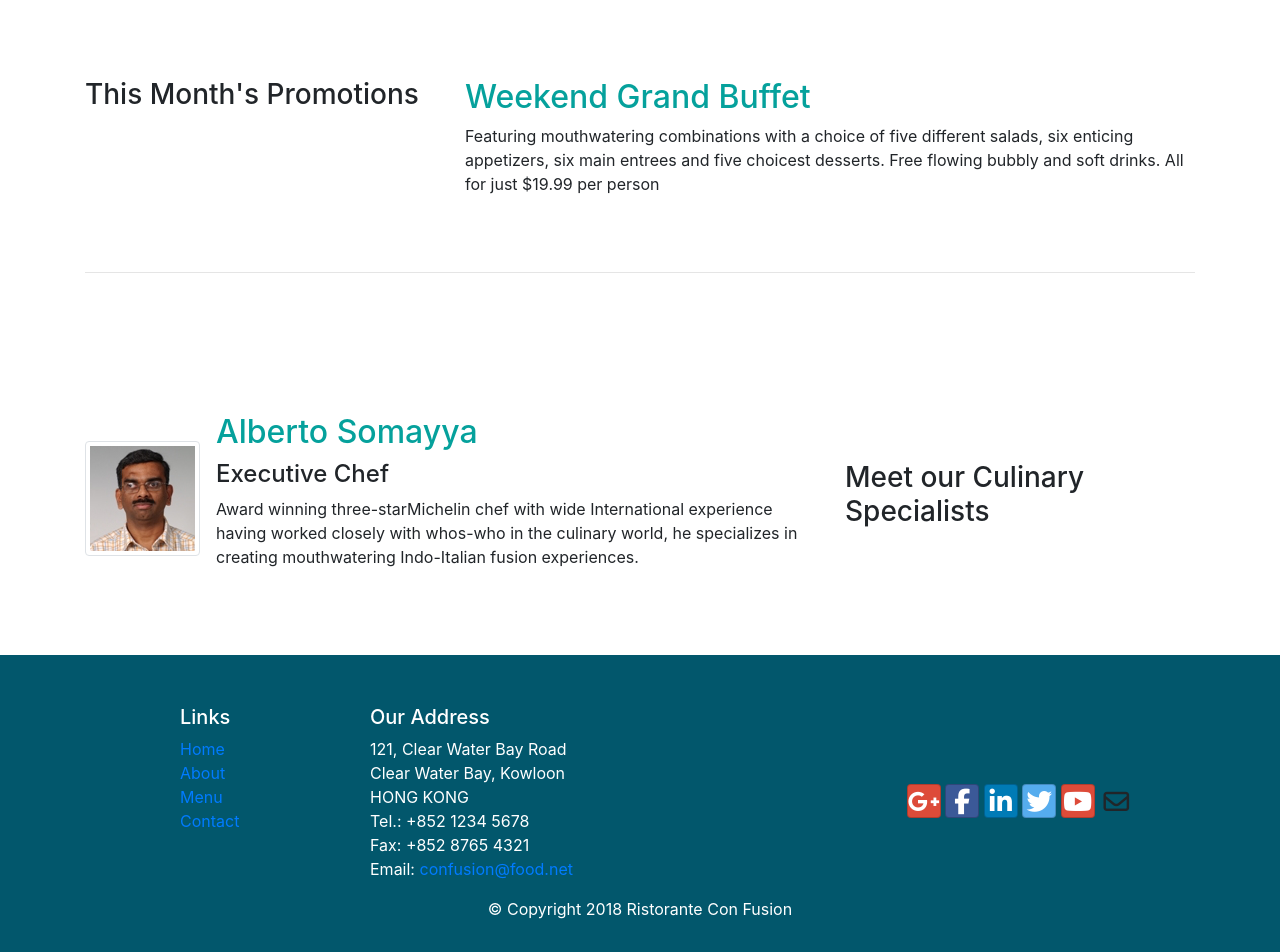
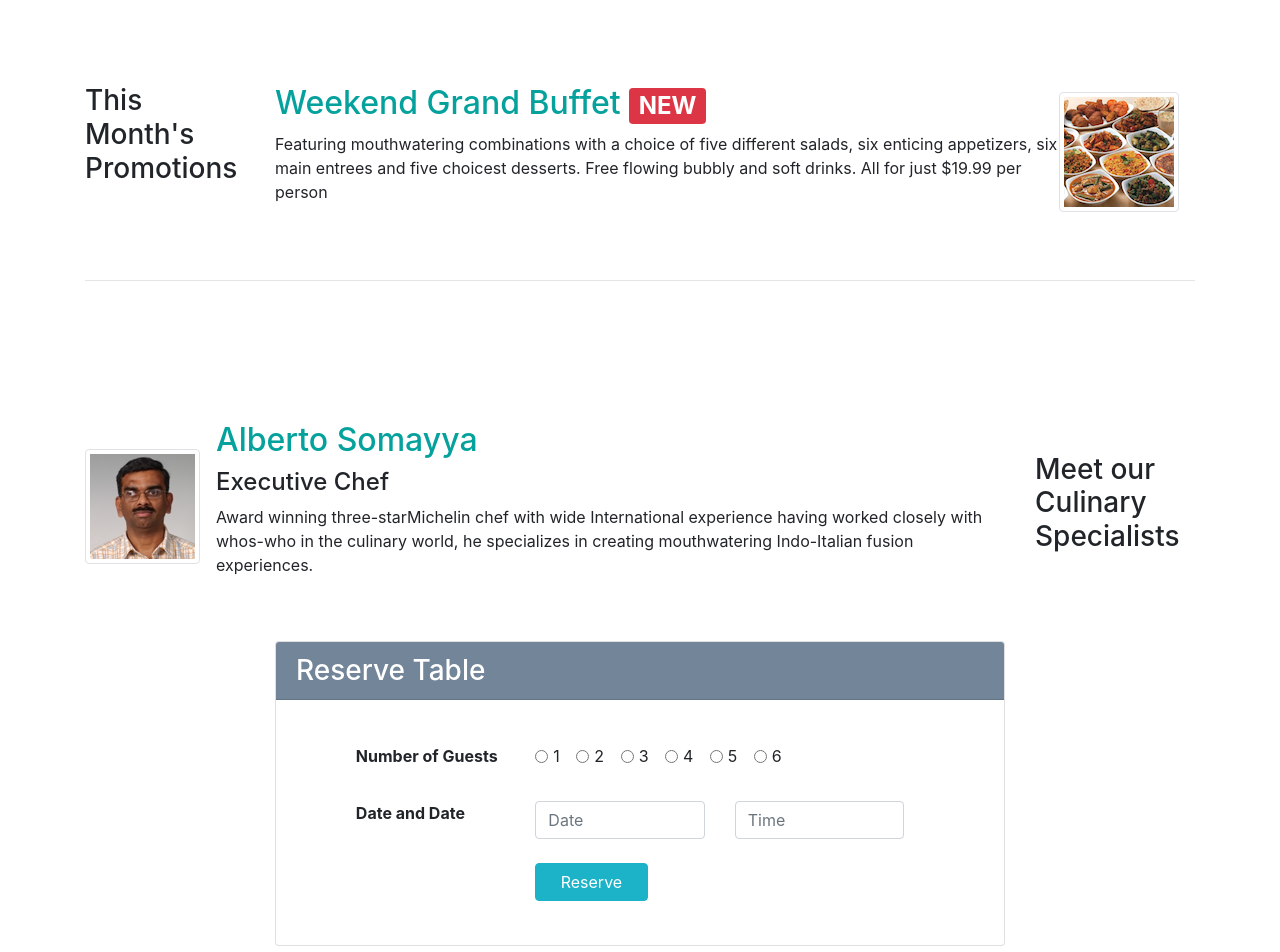
Before and after one commit to noaholatoye/Ristorante_About_Us, a plain HTML site: page index.html in a window 1280 px wide. Shown: the part 640-1592 px from the top of the page. Drawn offline with nearby package versions, Linux system fonts and the light colour scheme.

Commit message:
will add card and buttons to index.html

```diff
--- a/css/style.css
+++ b/css/style.css
@@ -58,6 +58,19 @@ hr {
 	padding-bottom: 50px;
 }
 
+.reserve-table {
+	background-color: #738598;
+}
+
+.reserver-btn {
+	background-color: #1cb3c8;
+	border-color: #1cb3c8;
+	width: 100%;
+}
+.reserver-btn:hover {
+	background-color: #3c415e;
+}
+
 /* ===================================
 Contact us
 ======================================*/
@@ -66,3 +79,12 @@ Contact us
 .feedback {
 	margin: 30px 0 50px 0;
 }
+
+/* ===============================
+  Media query @ 574px
+  ================================== */
+/* @media (min-width: 574px) {
+	.navbar-brand img {
+		display: none;
+	}
+} */
--- a/index.html
+++ b/index.html
@@ -35,8 +35,14 @@
 					>
 						<span class="navbar-toggler-icon"></span>
 					</button>
-					<a class="navbar-brand mr-auto" href="#"><img src="img/logo.png"
-                                      height="30" width="41"></a>
+					<a class="d-none d-sm-block navbar-brand mr-auto" href="#"
+						><img
+							src="img/logo.png"
+							height="30"
+							width="41"
+							alt="Con Fusion Logo"
+					/></a>
+
 					<div class="collapse navbar-collapse" id="Navbar">
 						<ul class="navbar-nav ml-auto">
 							<li class="nav-item active">
@@ -70,14 +76,23 @@
 							<div class="col-md-7">
 								<h1>Ristorante con Fusion</h1>
 								<p>
-                                    We take inspiration from the World's best cuisines, and create a
-                                    unique fusion experience. Our lipsmacking creations will tickle
-                                    your culinary senses!
+									We take inspiration from the World's best cuisines, and create
+									a unique fusion experience. Our lipsmacking creations will
+									tickle your culinary senses!
 								</p>
 							</div>
-                            <div class="ml-auto col-sm-4 align-self-center">
-                                <img src="img/logo.png" class="img-fluid">
+							<div class="col-md-3 align-self-center">
+								<img
+									src="img/logo.png"
+									class="img-fluid"
+									alt="Con Fusion Logo"
+								/>
 							</div>
+							<form class="col-12 col-sm-2 align-self-center">
+								<button type="submit" class="btn btn-primary mt-4 reserver-btn">
+									Reserve Table
+								</button>
+							</form>
 						</div>
 					</div>
 				</div>
@@ -86,55 +101,180 @@
 
 		<div class="container">
 			<div class="row aline-items-center content-row">
-
-				<div class="col-sm-4">
+				<div class="col-sm-2">
 					<h3>Our Lipsmacking Culinary Creations</h3>
 				</div>
-				<div class="col-sm-8 order-first">
+				<div class="col-sm-10 order-first">
 					<div class="media">
-                                <img class="d-flex mr-3 img-thumbnail align-self-center"
-                                src="img/uthappizza.png" alt="Uthappizza">
+						<img
+							class="d-flex mr-3 img-thumbnail align-self-center"
+							src="img/uthappizza.png"
+							alt="Uthappizza"
+						/>
 						<div class="media-body">
-                                <h2 class="mt-0">Uthappizza <span class="badge badge-danger">HOT</span> <span class="badge badge-pill badge-secondary">$4.99</span>
+							<h2 class="mt-0">
+								Uthappizza <span class="badge badge-danger">HOT</span>
+								<span class="badge badge-pill badge-secondary">$4.99</span>
 							</h2>
-                                <p class="d-none d-sm-block">A unique combination of Indian Uthappam (pancake) and Italian pizza, topped with Cerignola olives, ripe vine cherry tomatoes, Vidalia onion, Guntur chillies and Buffalo Paneer.</p>
+							<p class="d-none d-sm-block">
+								A unique combination of Indian Uthappam (pancake) and Italian
+								pizza, topped with Cerignola olives, ripe vine cherry tomatoes,
+								Vidalia onion, Guntur chillies and Buffalo Paneer.
+							</p>
 						</div>
 					</div>
-
 				</div>
-                <div class="col-12"><hr></div>
+				<div class="col-12"><hr /></div>
 			</div>
 
 			<div class="row aline-items-center content-row">
-				<div class="col-sm-4 ">
+				<div class="col-sm-2 ">
 					<h3>This Month's Promotions</h3>
 				</div>
-				<div class="col-sm-8">
-					<h2>Weekend Grand Buffet</h2>
-					<p>
-						Featuring mouthwatering combinations with a choice of five different
-						salads, six enticing appetizers, six main entrees and five choicest
-						desserts. Free flowing bubbly and soft drinks. All for just $19.99
-						per person
+				<div class="col-sm-10">
+					<div class="media">
+						<div class="media-body">
+							<h2 class=" mt-0">
+								Weekend Grand Buffet <span class="badge badge-danger">NEW</span>
+							</h2>
+							<p class="d-none d-sm-block">
+								Featuring mouthwatering combinations with a choice of five
+								different salads, six enticing appetizers, six main entrees and
+								five choicest desserts. Free flowing bubbly and soft drinks. All
+								for just $19.99 per person
 							</p>
-
 						</div>
-                <div class="col-12"><hr></div>
+						<img
+							class="d-flex mr-3 img-thumbnail align-self-center"
+							src="img/buffet.png"
+							alt="Buffet"
+						/>
+					</div>
+				</div>
+				<div class="col-12"><hr /></div>
 			</div>
 
 			<div class="row content-row">
-				<div class="col-sm-4 order-last align-self-center">
+				<div class="col-sm-2 order-last align-self-center">
 					<h3>Meet our Culinary Specialists</h3>
 				</div>
-				<div class="col-sm-8">
+				<div class="col-sm-10">
 					<div class="media">
-                                <img class="d-flex mr-3 img-thumbnail align-self-center"
-                                src="img/alberto.png" alt="Alberto Somayya">
+						<img
+							class="d-flex mr-3 img-thumbnail align-self-center"
+							src="img/alberto.png"
+							alt="Alberto Somayya"
+						/>
 						<div class="media-body">
 							<h2 class="mt-0">Alberto Somayya</h2>
 							<h4>Executive Chef</h4>
-                                <p class="d-none d-sm-block">Award winning three-starMichelin chef with wide International experience having worked closely with whos-who in the culinary world, he specializes in creating mouthwatering Indo-Italian fusion experiences.
+							<p class="d-none d-sm-block">
+								Award winning three-starMichelin chef with wide International
+								experience having worked closely with whos-who in the culinary
+								world, he specializes in creating mouthwatering Indo-Italian
+								fusion experiences.
 							</p>
+						</div>
+					</div>
+				</div>
+			</div>
+			<div class="row mt-5">
+				<div class="col-12 col-sm-8 m-auto">
+					<div class="card">
+						<h3 class="card-header reserve-table text-white">Reserve Table</h3>
+						<div class="card-body">
+							<dl class="row mt-4">
+								<dt class="col-md-3 ml-auto">Number of Guests</dt>
+								<dd class="col-md-8">
+									<div class="form-check form-check-inline">
+										<input
+											class="form-check-input"
+											type="radio"
+											name="inlineRadioOptions"
+											id="inlineRadio1"
+											value="option1"
+										/>
+										<label class="form-check-label" for="inlineRadio1">1</label>
+									</div>
+									<div class="form-check form-check-inline">
+										<input
+											class="form-check-input"
+											type="radio"
+											name="inlineRadioOptions"
+											id="inlineRadio2"
+											value="option2"
+										/>
+										<label class="form-check-label" for="inlineRadio2">2</label>
+									</div>
+									<div class="form-check form-check-inline">
+										<input
+											class="form-check-input"
+											type="radio"
+											name="inlineRadioOptions"
+											id="inlineRadio3"
+											value="option3"
+										/>
+										<label class="form-check-label" for="inlineRadio3">3</label>
+									</div>
+									<div class="form-check form-check-inline">
+										<input
+											class="form-check-input"
+											type="radio"
+											name="inlineRadioOptions"
+											id="inlineRadio4"
+											value="option4"
+										/>
+										<label class="form-check-label" for="inlineRadio4">4</label>
+									</div>
+									<div class="form-check form-check-inline">
+										<input
+											class="form-check-input"
+											type="radio"
+											name="inlineRadioOptions"
+											id="inlineRadio5"
+											value="option5"
+										/>
+										<label class="form-check-label" for="inlineRadio5">5</label>
+									</div>
+									<div class="form-check form-check-inline">
+										<input
+											class="form-check-input"
+											type="radio"
+											name="inlineRadioOptions"
+											id="inlineRadio6"
+											value="option6"
+										/>
+										<label class="form-check-label" for="inlineRadio3">6</label>
+									</div>
+								</dd>
+								<dt class="col-sm-3 ml-auto mt-4">Date and Date</dt>
+								<dd class="col-md-8">
+									<form>
+										<div class="row mt-4">
+											<div class="col-md-5">
+												<input
+													type="text"
+													class="form-control"
+													placeholder="Date"
+												/>
+											</div>
+											<div class="col-md-5">
+												<input
+													type="text"
+													class="form-control"
+													placeholder="Time"
+												/>
+											</div>
+										</div>
+										<button
+											type="submit"
+											class="btn btn-primary mt-4 reserver-btn col-sm-3"
+										>
+											Reserve
+										</button>
+									</form>
+								</dd>
+							</dl>
 						</div>
 					</div>
 				</div>
@@ -203,7 +343,6 @@
 					<p>© Copyright 2018 Ristorante Con Fusion</p>
 				</div>
 			</div>
-			</div>
 		</footer>
 		<script src="https://code.jquery.com/jquery-3.3.1.slim.min.js"></script>
 		<script src="https://cdnjs.cloudflare.com/ajax/libs/popper.js/1.14.7/umd/popper.min.js"></script>
```
Also changed, not shown: html/aboutus.html (+17 -10 lines), html/contactus.html (+5 -1 lines). Lines whose indentation alone changed are shown as unchanged.
